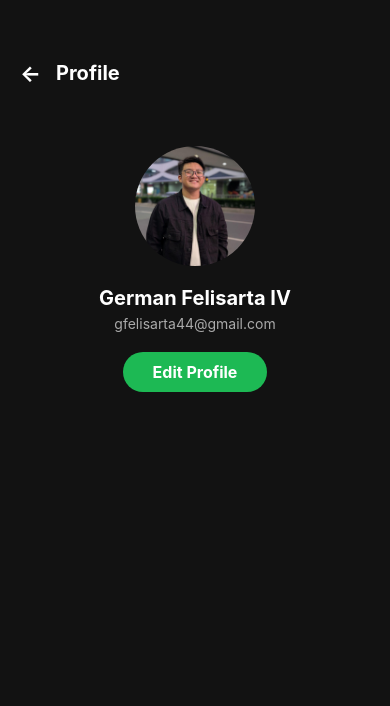
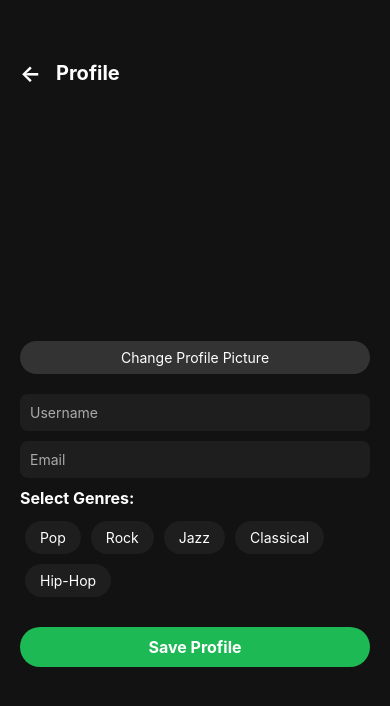
Before and after one commit to Geirmane/AdvMob, a React Native app: screen /SpotiProfile in a window 390 px wide. Shown: the top 706 px of the page. Built offline with nearby package versions, Linux system fonts and the light colour scheme.

Commit message:
Week 4 Activity 2

```diff
--- a/package.json
+++ b/package.json
@@ -12,6 +12,7 @@
   "dependencies": {
     "@expo/vector-icons": "^15.0.2",
     "@react-native-async-storage/async-storage": "^2.2.0",
+    "@react-native-picker/picker": "^2.11.2",
     "@react-native/new-app-screen": "0.81.1",
     "@react-navigation/drawer": "^6.7.2",
     "@react-navigation/native": "^6.1.18",
@@ -19,6 +20,7 @@
     "react": "19.1.0",
     "react-native": "0.81.1",
     "react-native-gesture-handler": "^2.28.0",
+    "react-native-image-picker": "^8.2.1",
     "react-native-reanimated": "^4.1.0",
     "react-native-safe-area-context": "^5.6.1",
     "react-native-screens": "^4.15.4",
--- a/screens/SpotiProfile.js
+++ b/screens/SpotiProfile.js
@@ -1,13 +1,146 @@
-import React from "react";
-import { View, Text, StyleSheet, Image, TouchableOpacity } from "react-native";
+import React, { useState, useEffect, useRef } from "react";
+import {
+  View,
+  Text,
+  StyleSheet,
+  Image,
+  TouchableOpacity,
+  TextInput,
+  Animated,
+} from "react-native";
+import AsyncStorage from "@react-native-async-storage/async-storage";
 import { useNavigation } from "@react-navigation/native";
+import { launchImageLibrary } from "react-native-image-picker";
+
+const allGenres = ["Pop", "Rock", "Jazz", "Classical", "Hip-Hop"];
+
+// 🎨 Profile Preview with fade-in animation
+const ProfilePreview = ({ username, email, genres, fadeAnim, profileImage }) => {
+  return (
+    <Animated.View style={[styles.previewCard, { opacity: fadeAnim }]}>
+      <Image
+        source={profileImage ? { uri: profileImage } : require("../Pictures/g4.jpg")}
+        style={styles.previewImage}
+      />
+      <Text style={styles.previewText}>{username || "Username"}</Text>
+      <Text style={styles.previewText}>{email || "Email"}</Text>
+      <Text style={styles.previewText}>
+        {genres.length > 0 ? genres.join(", ") : "Genres"}
+      </Text>
+    </Animated.View>
+  );
+};
 
 export default function SpotiProfile() {
   const navigation = useNavigation();
+  const [username, setUsername] = useState("");
+  const [email, setEmail] = useState("");
+  const [genres, setGenres] = useState([]);
+  const [profileImage, setProfileImage] = useState(null);
+  const [errors, setErrors] = useState({});
+
+  // Animations
+  const fadeAnim = useRef(new Animated.Value(0)).current;
+  const usernameShake = useRef(new Animated.Value(0)).current;
+  const emailShake = useRef(new Animated.Value(0)).current;
+  const genresShake = useRef(new Animated.Value(0)).current;
+  const errorOpacity = useRef(new Animated.Value(0)).current;
+
+  // Load cached data
+  useEffect(() => {
+    (async () => {
+      try {
+        const cached = await AsyncStorage.getItem("profileForm");
+        if (cached) {
+          const { username, email, genres, profileImage } = JSON.parse(cached);
+          setUsername(username || "");
+          setEmail(email || "");
+          setGenres(genres || []);
+          setProfileImage(profileImage || null);
+        }
+      } catch (e) {
+        console.log("Error loading cache:", e);
+      }
+    })();
+  }, []);
+
+  // Save data + fade in preview
+  useEffect(() => {
+    AsyncStorage.setItem(
+      "profileForm",
+      JSON.stringify({ username, email, genres, profileImage })
+    );
+    if (username || email || genres.length > 0 || profileImage) {
+      Animated.timing(fadeAnim, { toValue: 1, duration: 600, useNativeDriver: true }).start();
+    }
+  }, [username, email, genres, profileImage]);
+
+  // Shake animation
+  const triggerShake = (anim) => {
+    Animated.sequence([
+      Animated.timing(anim, { toValue: -10, duration: 50, useNativeDriver: true }),
+      Animated.timing(anim, { toValue: 10, duration: 50, useNativeDriver: true }),
+      Animated.timing(anim, { toValue: -10, duration: 50, useNativeDriver: true }),
+      Animated.timing(anim, { toValue: 10, duration: 50, useNativeDriver: true }),
+      Animated.timing(anim, { toValue: 0, duration: 50, useNativeDriver: true }),
+    ]).start();
+  };
+
+  // Validation
+  const validate = () => {
+    const newErrors = {};
+    if (!/^[a-zA-Z0-9_]{3,20}$/.test(username)) {
+      newErrors.username = "3-20 chars, letters/numbers/underscores only.";
+      triggerShake(usernameShake);
+    }
+    if (!/^[^\s@]+@[^\s@]+\.[^\s@]+$/.test(email)) {
+      newErrors.email = "Invalid email format.";
+      triggerShake(emailShake);
+    }
+    if (genres.length === 0) {
+      newErrors.genres = "Select at least one genre.";
+      triggerShake(genresShake);
+    }
+    setErrors(newErrors);
+
+    if (Object.keys(newErrors).length > 0) {
+      Animated.timing(errorOpacity, { toValue: 1, duration: 300, useNativeDriver: true }).start();
+    }
+
+    return Object.keys(newErrors).length === 0;
+  };
+
+  // Submit
+  const handleSubmit = async () => {
+    if (validate()) {
+      alert("Profile updated successfully!");
+      await AsyncStorage.removeItem("profileForm");
+      setUsername("");
+      setEmail("");
+      setGenres([]);
+      setProfileImage(null);
+      setErrors({});
+      Animated.timing(errorOpacity, { toValue: 0, duration: 300, useNativeDriver: true }).start();
+    }
+  };
+
+  // Toggle genre
+  const toggleGenre = (g) => {
+    setGenres((prev) => (prev.includes(g) ? prev.filter((item) => item !== g) : [...prev, g]));
+  };
+
+  // Pick image
+  const pickImage = () => {
+    launchImageLibrary({ mediaType: "photo" }, (response) => {
+      if (response.assets && response.assets.length > 0) {
+        setProfileImage(response.assets[0].uri);
+      }
+    });
+  };
 
   return (
     <View style={styles.container}>
-      {/* Header with Back Button */}
+      {/* Header */}
       <View style={styles.header}>
         <TouchableOpacity style={styles.backButton} onPress={() => navigation.goBack()}>
           <Text style={styles.backText}>←</Text>
@@ -15,79 +148,139 @@
         <Text style={styles.headerTitle}>Profile</Text>
       </View>
 
-      {/* Profile Image */}
-      <Image
-        source={require("../Pictures/g4.jpg")} // profile picture
-        style={styles.profileImage}
+      {/* Preview */}
+      <ProfilePreview
+        username={username}
+        email={email}
+        genres={genres}
+        fadeAnim={fadeAnim}
+        profileImage={profileImage}
       />
 
-      {/* Name & Email */}
-      <Text style={styles.name}>German Felisarta IV</Text>
-      <Text style={styles.email}>gfelisarta44@gmail.com</Text>
+      {/* Change Picture Button */}
+      <TouchableOpacity style={styles.changePicButton} onPress={pickImage}>
+        <Text style={styles.changePicText}>Change Profile Picture</Text>
+      </TouchableOpacity>
 
-      {/* Edit Button */}
-      <TouchableOpacity style={styles.editButton}>
-        <Text style={styles.editButtonText}>Edit Profile</Text>
+      {/* Form */}
+      <Animated.View style={{ transform: [{ translateX: usernameShake }] }}>
+        <TextInput
+          style={styles.input}
+          placeholder="Username"
+          placeholderTextColor="#aaa"
+          value={username}
+          onChangeText={setUsername}
+        />
+      </Animated.View>
+      {errors.username && (
+        <Animated.Text style={[styles.error, { opacity: errorOpacity }]}>
+          {errors.username}
+        </Animated.Text>
+      )}
+
+      <Animated.View style={{ transform: [{ translateX: emailShake }] }}>
+        <TextInput
+          style={styles.input}
+          placeholder="Email"
+          placeholderTextColor="#aaa"
+          keyboardType="email-address"
+          value={email}
+          onChangeText={setEmail}
+        />
+      </Animated.View>
+      {errors.email && (
+        <Animated.Text style={[styles.error, { opacity: errorOpacity }]}>
+          {errors.email}
+        </Animated.Text>
+      )}
+
+      <Text style={styles.genreLabel}>Select Genres:</Text>
+      <Animated.View
+        style={[styles.genreContainer, { transform: [{ translateX: genresShake }] }]}
+      >
+        {allGenres.map((g) => (
+          <TouchableOpacity
+            key={g}
+            style={[styles.genreButton, genres.includes(g) && styles.genreButtonSelected]}
+            onPress={() => toggleGenre(g)}
+          >
+            <Text
+              style={[styles.genreText, genres.includes(g) && styles.genreTextSelected]}
+            >
+              {g}
+            </Text>
+          </TouchableOpacity>
+        ))}
+      </Animated.View>
+      {errors.genres && (
+        <Animated.Text style={[styles.error, { opacity: errorOpacity }]}>
+          {errors.genres}
+        </Animated.Text>
+      )}
+
+      <TouchableOpacity style={styles.editButton} onPress={handleSubmit}>
+        <Text style={styles.editButtonText}>Save Profile</Text>
       </TouchableOpacity>
     </View>
   );
 }
 
 const styles = StyleSheet.create({
-  container: {
-    flex: 1,
-    backgroundColor: "#121212",
-    alignItems: "center",
-    justifyContent: "flex-start",
-    padding: 20,
+  container: { flex: 1, backgroundColor: "#121212", padding: 20 },
+  header: { flexDirection: "row", alignItems: "center", marginBottom: 20, paddingTop: 40 },
+  backButton: { marginRight: 15 },
+  backText: { color: "white", fontSize: 22, fontWeight: "bold" },
+  headerTitle: { color: "white", fontSize: 20, fontWeight: "bold" },
+
+  input: {
+    backgroundColor: "#1e1e1e",
+    color: "white",
+    padding: 10,
+    borderRadius: 8,
+    marginBottom: 10,
   },
-  header: {
-    flexDirection: "row",
-    alignItems: "center",
-    width: "100%",
-    paddingTop: 40,
-    paddingBottom: 20,
+  error: { color: "red", marginBottom: 10, fontSize: 12 },
+
+  genreLabel: { color: "white", marginBottom: 8, fontSize: 16, fontWeight: "bold" },
+  genreContainer: { flexDirection: "row", flexWrap: "wrap", marginBottom: 15 },
+  genreButton: {
+    backgroundColor: "#1e1e1e",
+    paddingVertical: 8,
+    paddingHorizontal: 15,
+    borderRadius: 20,
+    margin: 5,
   },
-  backButton: {
-    marginRight: 15,
-  },
-  backText: {
-    color: "white",
-    fontSize: 22,
-    fontWeight: "bold",
-  },
-  headerTitle: {
-    color: "white",
-    fontSize: 20,
-    fontWeight: "bold",
-  },
-  profileImage: {
-    width: 120,
-    height: 120,
-    borderRadius: 60,
-    marginBottom: 20,
-    marginTop: 40,
-  },
-  name: {
-    fontSize: 20,
-    fontWeight: "bold",
-    color: "white",
-    marginBottom: 5,
-  },
-  email: {
-    fontSize: 14,
-    color: "#aaa",
-    marginBottom: 20,
-  },
+  genreButtonSelected: { backgroundColor: "#1DB954" },
+  genreText: { color: "white" },
+  genreTextSelected: { color: "#000", fontWeight: "bold" },
+
   editButton: {
     backgroundColor: "#1DB954",
     paddingVertical: 10,
     paddingHorizontal: 30,
     borderRadius: 25,
+    alignItems: "center",
+    marginTop: 10,
   },
-  editButtonText: {
-    color: "white",
-    fontWeight: "bold",
-    fontSize: 16,
+  editButtonText: { color: "white", fontWeight: "bold", fontSize: 16 },
+
+  changePicButton: {
+    backgroundColor: "#333",
+    paddingVertical: 8,
+    paddingHorizontal: 20,
+    borderRadius: 20,
+    alignItems: "center",
+    marginBottom: 20,
   },
+  changePicText: { color: "white", fontSize: 14 },
+
+  previewCard: {
+    backgroundColor: "#1e1e1e",
+    padding: 20,
+    borderRadius: 12,
+    alignItems: "center",
+    marginBottom: 10,
+  },
+  previewImage: { width: 100, height: 100, borderRadius: 50, marginBottom: 10 },
+  previewText: { color: "white", fontSize: 16, marginBottom: 5 },
 });
```
Also changed, not shown: 3 other files (tests, documents, lock files or other folders).
